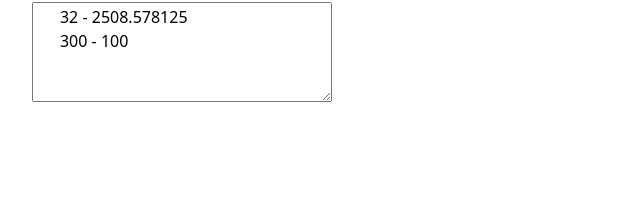
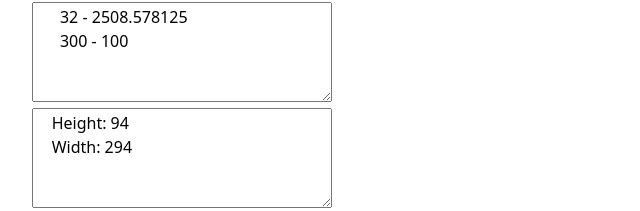
Before and after one commit to UlakhovichKate/vueUse, a Vue app in the folder vueUse/: page / in a window 1280 px wide. Shown: the part 2507-2718 px from the top of the page, without its empty margins (0-640 px from the left). Before the commit the page ends 2615 px from the top, so only its background shows below. Built offline with nearby package versions, Linux system fonts and the light colour scheme; no server answers.

Commit message:
UseElementSize.vue

```diff
--- a/vueUse/src/App.vue
+++ b/vueUse/src/App.vue
@@ -1,21 +1,22 @@
 <template>
   <main>
-    <create-global-state></create-global-state>
-    <create-injection-state></create-injection-state>
-    <create-shared-composable></create-shared-composable>
-    <use-async-state></use-async-state>
-    <use-debounced-ref-history></use-debounced-ref-history>
-    <use-manual-ref-history></use-manual-ref-history>
-    <use-ref-history></use-ref-history>
-    <use-last-changed></use-last-changed>
-    <use-storage></use-storage>
-    <use-session-storage></use-session-storage>
+    <create-global-state/>
+    <create-injection-state/>
+    <create-shared-composable/>
+    <use-async-state/>
+    <use-debounced-ref-history/>
+    <use-manual-ref-history/>
+    <use-ref-history/>
+    <use-last-changed/>
+    <use-storage/>
+    <use-session-storage/>
     <hr>
-    <use-active-element></use-active-element>
-    <use-document-visibility></use-document-visibility>
-    <use-dragabble></use-dragabble>
-    <use-drop-zone></use-drop-zone>
-    <use-element-bounding></use-element-bounding>
+    <use-active-element/>
+    <use-document-visibility/>
+    <use-dragabble/>
+    <use-drop-zone/>
+    <use-element-bounding/>
+    <use-element-size/>
   </main>
 </template>
 
@@ -35,6 +36,7 @@
   import UseDragabble from './vueUseComponents/UseDragabble.vue'
   import UseDropZone from './vueUseComponents/UseDropZone.vue'
   import UseElementBounding from './vueUseComponents/UseElementBounding.vue'
+  import UseElementSize from './vueUseComponents/UseElementSize.vue'
 
 
 </script>
--- /dev/null
+++ b/vueUse/src/vueUseComponents/UseElementSize.vue
@@ -0,0 +1,23 @@
+<template>
+  <textarea ref="el" class="resizer">
+    Height: {{ height }}
+    Width: {{ width }}
+  </textarea>
+</template>
+
+<script setup>
+import { ref } from 'vue'
+import { useElementSize } from '@vueuse/core'
+
+const el = ref(null)
+const { width, height } = useElementSize(el)
+
+
+</script>
+<style>
+.resizer {
+  resize: both;
+  width: 300px;
+  min-height: 100px;
+}
+</style>
```
